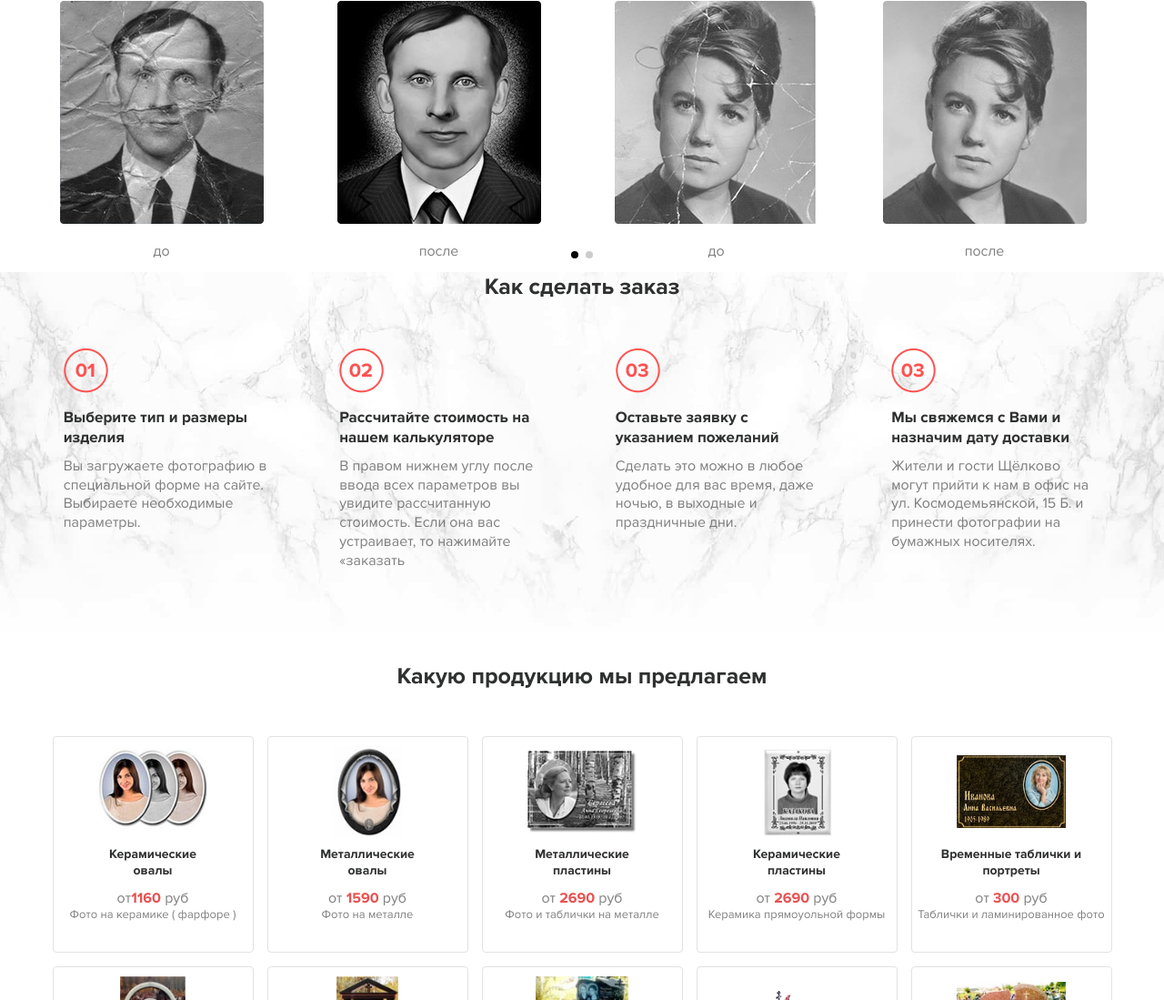
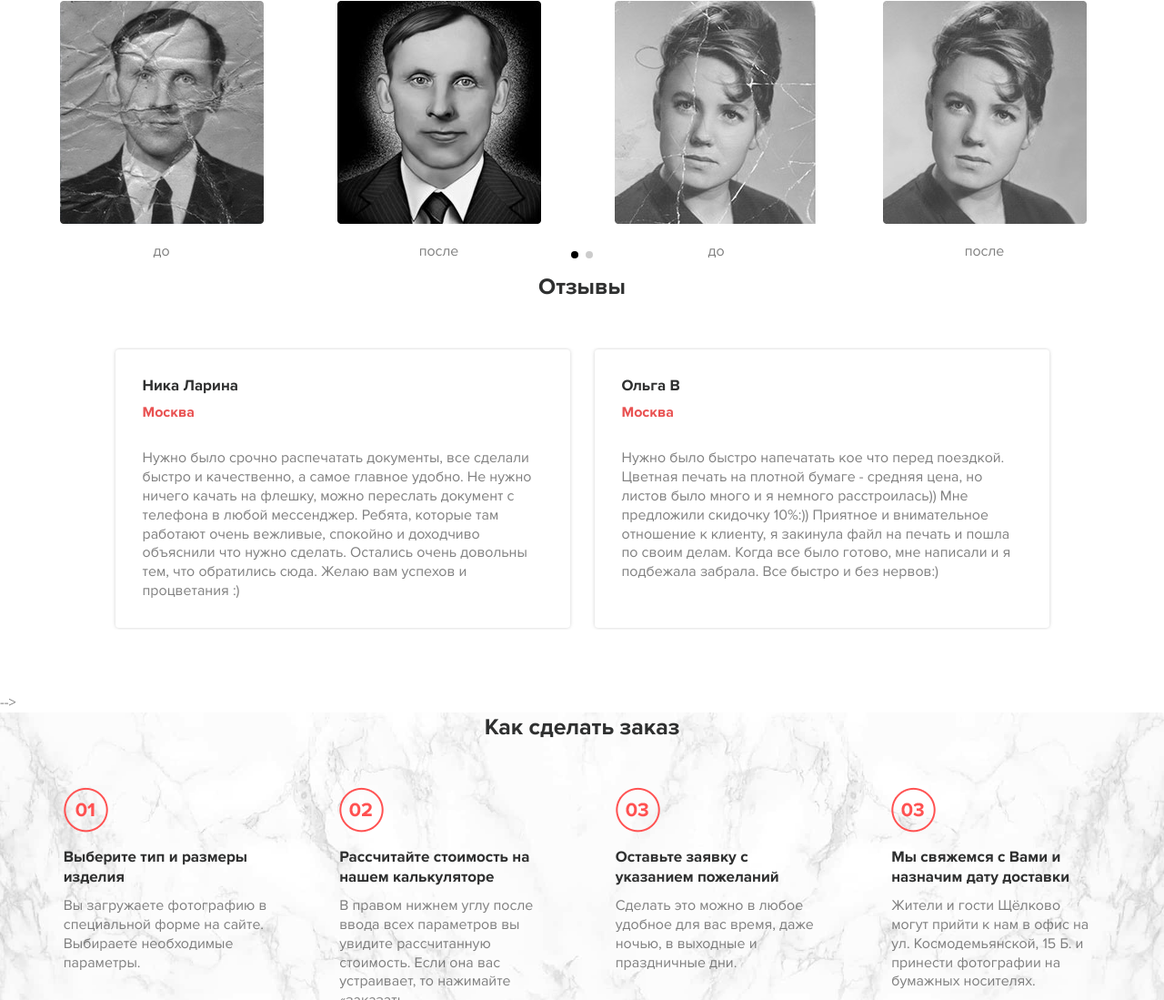
Before and after one commit to alenaAntiosova/memory, a plain HTML site: page index.html in a window 1280 px wide. Shown: the part 838-1937 px from the top of the page at 91% size. Drawn offline with Linux system fonts and the light colour scheme.

Commit message:
комментарии

```diff
--- a/index.html
+++ b/index.html
@@ -110,7 +110,7 @@
             </div>
          </div>
       </section>
-      <!--<section class="feedback__block">
+      <section class="feedback__block">
          <div class="container">
             <h2 class="feedback__title title">Отзывы</h2>
             <div class="swiper feedback__swiper">
```
